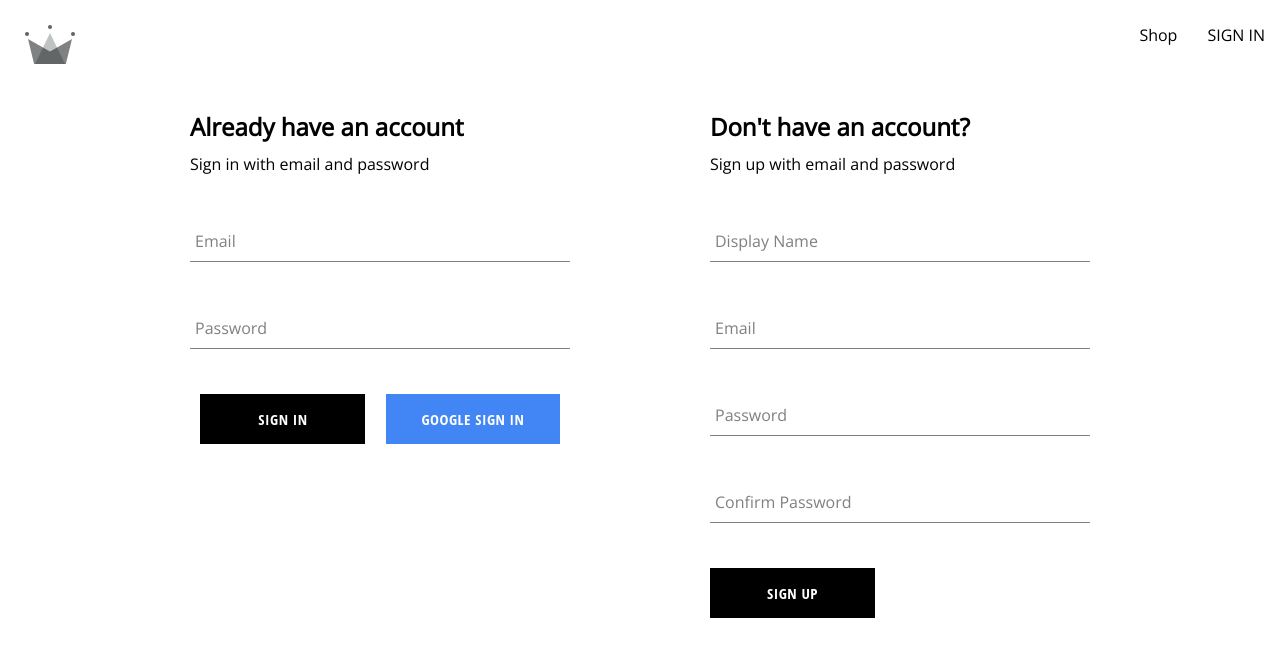
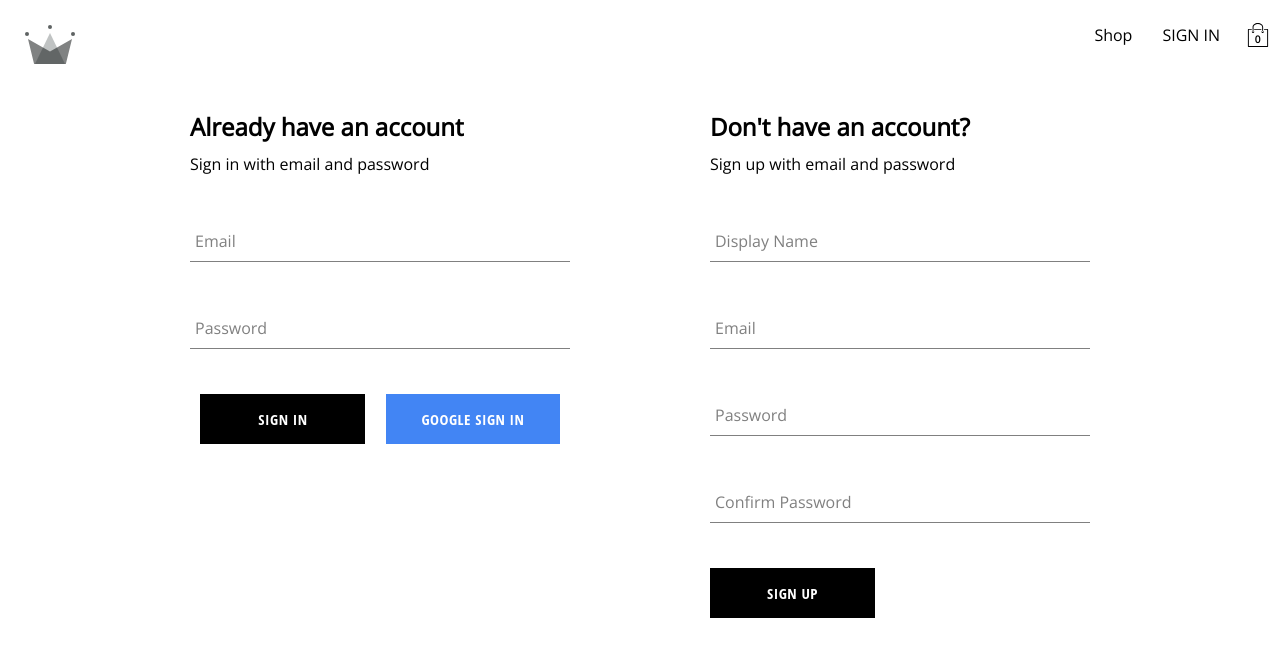
Before and after one commit to avishek195/React-Card-Project, a React (Create React App) app: page /auth in a window 1280 px wide. Shown: the top 656 px of the page. Built offline with nearby package versions, Linux system fonts and the light colour scheme; no server answers; a web font is replaced by a local one.

Commit message:
Adding cart context and shopping icon as well as cart dropdown

```diff
--- /dev/null
+++ b/src/components/cart-dropdown/cart-dropdown.component.jsx
@@ -0,0 +1,14 @@
+import Button from "../button/button.component";
+
+import "./cart-dropdown.styles.scss";
+
+const CardDropdown = () => {
+  return (
+    <div className="cart-dropdown-container">
+      <div className="cart-items" />
+      <Button>GO TO CHECKOUT</Button>
+    </div>
+  );
+};
+
+export default CardDropdown;
--- /dev/null
+++ b/src/components/cart-dropdown/cart-dropdown.styles.scss
@@ -0,0 +1,29 @@
+.cart-dropdown-container {
+  position: absolute;
+  width: 240px;
+  height: 340px;
+  display: flex;
+  flex-direction: column;
+  padding: 20px;
+  border: 1px solid black;
+  background-color: white;
+  top: 90px;
+  right: 40px;
+  z-index: 5;
+
+  .empty-message {
+    font-size: 18px;
+    margin: 50px auto;
+  }
+
+  .cart-items {
+    height: 240px;
+    display: flex;
+    flex-direction: column;
+    overflow: scroll;
+  }
+
+  button {
+    margin-top: auto;
+  }
+}
--- /dev/null
+++ b/src/components/cart-icon/cart-icon-component.jsx
@@ -0,0 +1,18 @@
+import { useContext } from "react";
+
+import { ReactComponent as ShoopingIcon } from "../../assets/shopping-bag.svg";
+import { CartContext } from "../../contexts/cart.context";
+import "./cart-icon.styles.scss";
+
+const CartIcon = () => {
+  const { isCartOpen, setIsCartOpen } = useContext(CartContext);
+  const toggleIsCartOpen = () => setIsCartOpen(!isCartOpen);
+  return (
+    <div className="cart-icon-container" onClick={toggleIsCartOpen}>
+      <ShoopingIcon className="shopping-icon" />
+      <span className="item-count">0</span>
+    </div>
+  );
+};
+
+export default CartIcon;
--- /dev/null
+++ b/src/components/cart-icon/cart-icon.styles.scss
@@ -0,0 +1,21 @@
+.cart-icon-container {
+  width: 45px;
+  height: 45px;
+  position: relative;
+  display: flex;
+  align-items: center;
+  justify-content: center;
+  cursor: pointer;
+
+  .shopping-icon {
+    width: 24px;
+    height: 24px;
+  }
+
+  .item-count {
+    position: absolute;
+    font-size: 10px;
+    font-weight: bold;
+    bottom: 12px;
+  }
+}
--- /dev/null
+++ b/src/contexts/cart.context.jsx
@@ -0,0 +1,13 @@
+import { createContext, useState } from "react";
+
+export const CartContext = createContext({
+  isCartOpen: false,
+  setIsCartOpen: () => {},
+});
+
+export const CartProvider = ({ children }) => {
+  const [isCartOpen, setIsCartOpen] = useState(false);
+  const value = { isCartOpen, setIsCartOpen };
+
+  return <CartContext.Provider value={value}>{children}</CartContext.Provider>;
+};
--- a/src/index.js
+++ b/src/index.js
@@ -6,18 +6,20 @@
 import "./index.scss";
 import App from "./App.js";
 import { ProductsContextProvider } from "./contexts/products.context.jsx";
-
+import { CartProvider } from "./contexts/cart.context.jsx";
 const root = ReactDOM.createRoot(document.getElementById("root"));
 
 root.render(
   <React.StrictMode>
-    <UserProvider>
-      <ProductsContextProvider>
-        <BrowserRouter>
-          <App />
-        </BrowserRouter>
-      </ProductsContextProvider>
-    </UserProvider>
+    <BrowserRouter>
+      <UserProvider>
+        <ProductsContextProvider>
+          <CartProvider>
+            <App />
+          </CartProvider>
+        </ProductsContextProvider>
+      </UserProvider>
+    </BrowserRouter>
   </React.StrictMode>
 );
 
--- a/src/index.scss
+++ b/src/index.scss
@@ -1,5 +1,6 @@
 body {
   margin: 0;
+  padding: 20px, 40px;
   font-family: "Open Sans",
     sans-serif;
   -webkit-font-smoothing: antialiased;
--- a/src/routes/navigation/navigation.component.jsx
+++ b/src/routes/navigation/navigation.component.jsx
@@ -1,13 +1,17 @@
 import { Fragment, useContext } from "react";
 import { Outlet, Link } from "react-router-dom";
+import CartIcon from "../../components/cart-icon/cart-icon-component";
+import CardDropdown from "../../components/cart-dropdown/cart-dropdown.component";
+
 import { ReactComponent as CrwnLogo } from "../../assets/crown.svg";
 import { UserContext } from "../../contexts/user.context";
-
+import { CartContext } from "../../contexts/cart.context";
 import { signOutUser } from "../../utils/firebase/firebase.utils";
 
 import "./navigation.styles.scss";
 const Navigation = () => {
   const { currentUser } = useContext(UserContext);
+  const { isCartOpen } = useContext(CartContext);
   return (
     <Fragment>
       <div className="navigation">
@@ -28,7 +32,9 @@
               SIGN IN
             </Link>
           )}
+          <CartIcon />
         </div>
+        {isCartOpen && <CardDropdown />}
       </div>
       <Outlet />
     </Fragment>
```
Also changed, not shown: src/assets/shopping-bag.svg (added).
